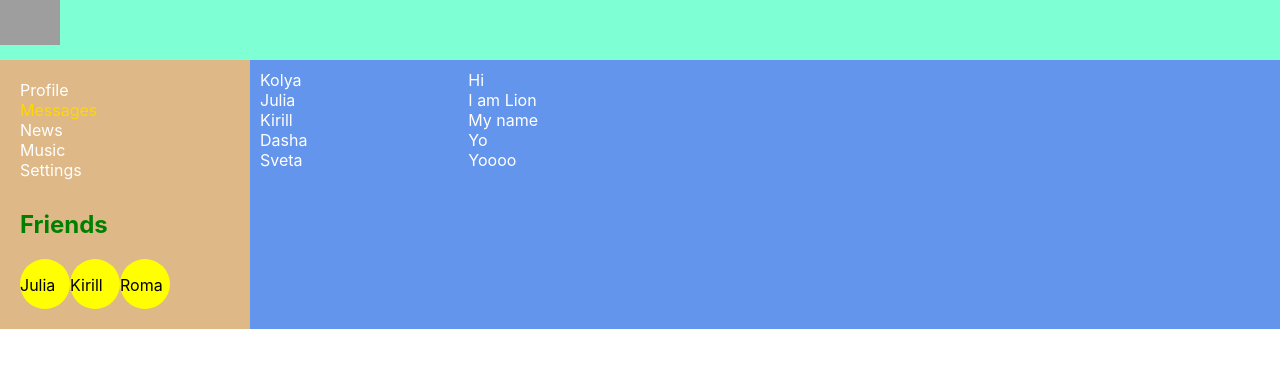
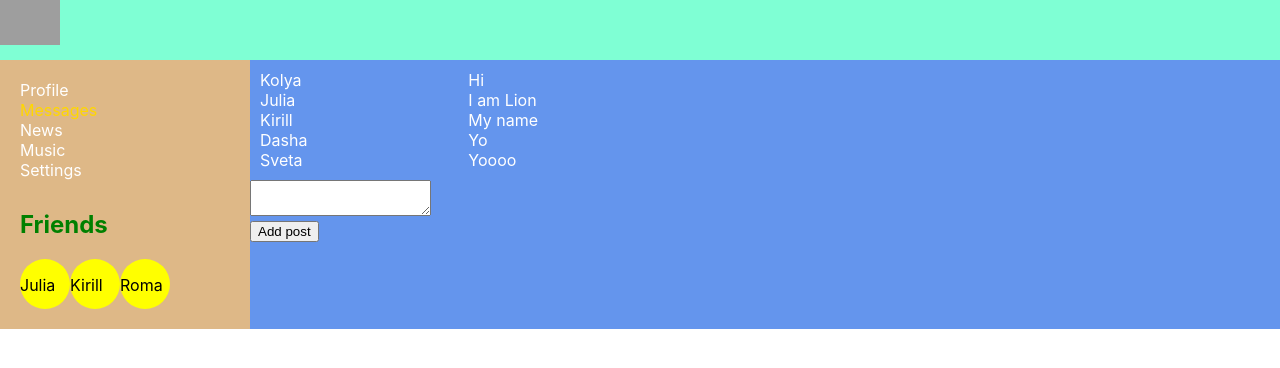
Before and after one commit to kolka199972/my-way-samurai, a React (Create React App) app: page /dialogs in a window 1280 px wide. Shown: the top 368 px of the page. Built offline with nearby package versions, Linux system fonts and the light colour scheme; grey boxes are pictures that could not be loaded.

Commit message:
31. onClick, ref

```diff
--- a/src/components/Dialogs/Dialogs.jsx
+++ b/src/components/Dialogs/Dialogs.jsx
@@ -4,6 +4,12 @@ import s from './Dialogs.module.css'
 import Message from './Message/Message'
 
 const Dialogs = ({state}) => {
+  const newMessageElement = React.createRef()
+
+  const createMessage = () => {
+    console.log(newMessageElement.current.value)
+  }
+
   const dialogsElements = state.dialogs.map((d) => (
     <DialogItem key={d.id} name={d.name} id={d.id} />
   ))
@@ -15,6 +21,14 @@ const Dialogs = ({state}) => {
     <div className={s.dialogs}>
       <div className={s.dialogsItems}>{dialogsElements}</div>
       <div className={s.messages}>{messagesElements}</div>
+      <div>
+        <div>
+          <textarea ref={newMessageElement}></textarea>
+        </div>
+        <div>
+          <button onClick={createMessage}>Add post</button>
+        </div>
+      </div>
     </div>
   )
 }
--- a/src/components/Profile/MyPosts/MyPosts.jsx
+++ b/src/components/Profile/MyPosts/MyPosts.jsx
@@ -3,6 +3,12 @@ import s from './MyPosts.module.css'
 import Post from './Post/Post'
 
 const MyPosts = ({posts}) => {
+  const newPostElement = React.createRef()
+
+  const createNewPost = () => {
+    console.log(newPostElement.current.value)
+  }
+
   const postsElements = posts.map((p) => (
     <Post key={p.id} message={p.message} likesCount={p.likesCount} />
   ))
@@ -12,10 +18,10 @@ const MyPosts = ({posts}) => {
       <h3>My Posts</h3>
       <div>
         <div>
-          <textarea></textarea>
+          <textarea ref={newPostElement}></textarea>
         </div>
         <div>
-          <button>Add post</button>
+          <button onClick={createNewPost}>Add post</button>
         </div>
       </div>
       <div className={s.posts}>{postsElements}</div>
```
